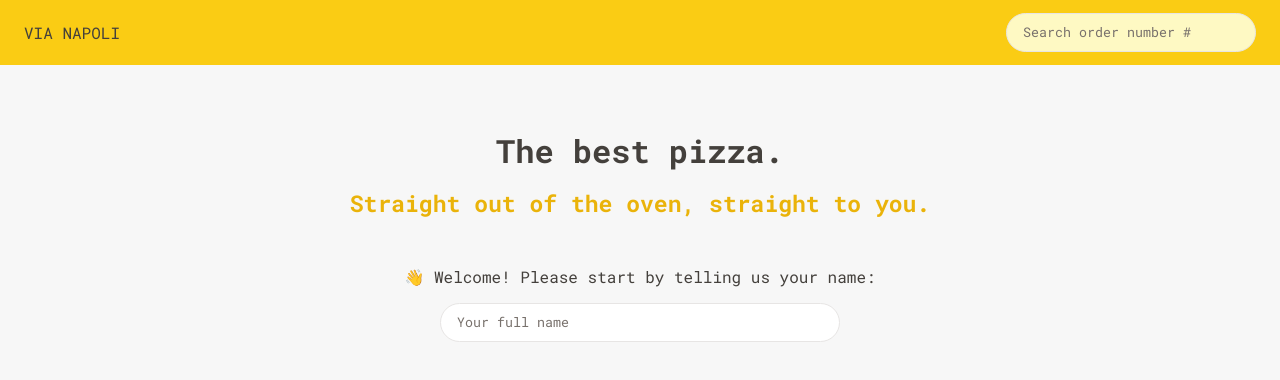
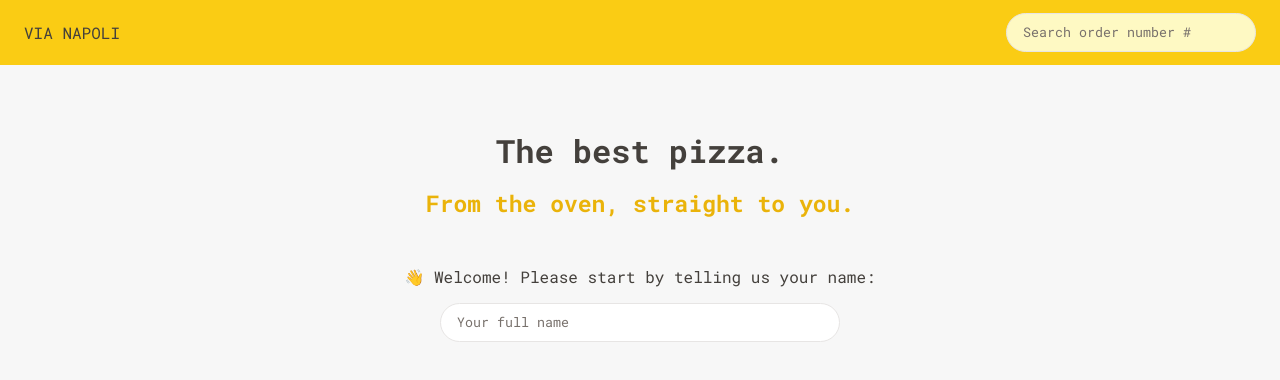
Before and after one commit to kazmonroy/via-napoli, a React (Vite) app: page / in a window 1280 px wide. Shown: the top 380 px of the page. Built offline with nearby package versions, Linux system fonts and the light colour scheme.

Commit message:
Update home copy and order summary styling

```diff
--- a/src/features/order/Order.module.css
+++ b/src/features/order/Order.module.css
@@ -76,6 +76,7 @@
     .item {
       list-style: none;
       padding: 1rem 1.5rem;
+      border-bottom: 1px solid var(--color-light--1);
 
       > p {
         color: var(--color-light--2);
--- a/src/ui/Home.tsx
+++ b/src/ui/Home.tsx
@@ -8,7 +8,7 @@ function Home() {
   return (
     <div className={styles.home}>
       <h1>The best pizza.</h1>
-      <h2>Straight out of the oven, straight to you.</h2>
+      <h2>From the oven, straight to you.</h2>
 
       {username ? (
         <Button to='menu' size='md'>
```
